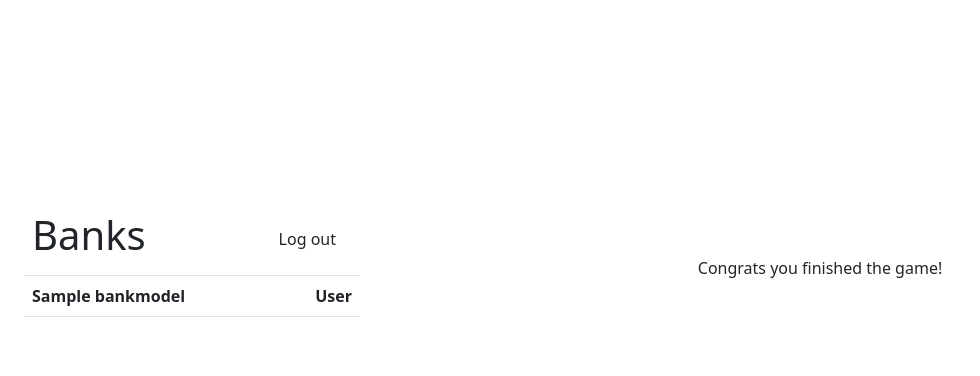
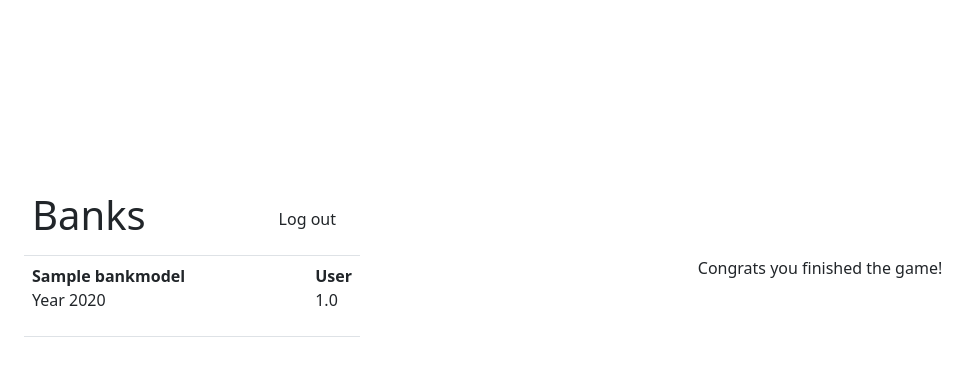
Before and after one commit to eduardragea/bank, a Django app: page /dashboard/ in a window 1280 px wide. Shown: the part 152-528 px from the top of the page, without its empty margins (0-980 px from the left). Run offline with Django 4.2, Linux system fonts and the light colour scheme; a user stored in the database is signed in; tables that the repository leaves empty hold one stand-in row (values such as "Sample post"); some libraries are stand-ins or nearby versions.

Commit message:
Show just year 0 without inputs at beginning and fix all errors that may come with it.

```diff
--- a/game/templates/base.html
+++ b/game/templates/base.html
@@ -97,15 +97,18 @@
 
         $('#B5').html($('#B82').html());
 
-        if(!isUpdate && $('#D76').val()==90) {
+        if(!isUpdate && $('#D76').val()==0.0) {
           $('#D76').val($('#B76').html());
         }
-        if(!isUpdate && $('#D77').val()==90) {
+        if(!isUpdate && $('#D77').val()==0.0) {
           $('#D77').val($('#B77').html());
         }
         $('#D78').val($('#B78').html());
 
         $('#E88').html($('#C89').html());
+        if($('#overrideJVS').val()) {
+          $('#E88').html(10.0);
+        }
 
         var e91 = parseFloat($('#E88').html()) + e85 + e84;
         // if(e91%1==0)
@@ -240,7 +243,7 @@
         // else
         $('#B111').html(b111.toFixed(1));
 
-        if(!isUpdate && $('#D75').val()==90) {
+        if(!isUpdate && $('#D75').val()==89) {
           var d75 = parseFloat($('#B75').html()) + b111;
           // if(d75%1==0)
           // $('#D75').val(d75+'.0');
--- a/game/templates/dashboard.html
+++ b/game/templates/dashboard.html
@@ -22,10 +22,16 @@
             <tr>
               <td class="align-middle">
                 <b>{{ bank.name }}</b>
+                {% if bank.year == 7 %}
+                <p>Finished</p>
+                {% else %}
+                <p>Year {{ bank.year }}</p>
+                {% endif %}
               </td>
               <td class="align-middle">
                 <span class="float-end">
                   <b>{{ bank.fullName }}</b>
+                  <p>{{ bank.c89 }}</p>
                 </span>
               </td>
             </tr>
@@ -39,19 +45,19 @@
 </div>
 <div class="split right">
   {% if bank != None %}
-  {% if bank.year < 6 %}
+  {% if bank.year < 7 %}
   <form method="post" action="{% url 'new_year' %}">
     {% csrf_token %}
     <table>
       <thead>
         <th>Banking Wars</th>
-        <th colspan="2" id="currentYear" hidden="true">Year {{ bank.year }}</th>
-        <th colspan="2" id="nextYear">Year </th>
+        <th colspan="2" id="currentYear">Year {{ bank.year }}</th>
+        <th colspan="2" id="nextYear" hidden="true">Year </th>
           <span class="float-end">
             {% if bank.year > 0 %}
             <a href="{% url 'previous_year' %}" class="btn btn-primary">Previous Year</a>
             {% endif %}
-            {% if bank.year == 5 %}
+            {% if bank.year == 6 %}
             <input class="btn btn-primary" value="Finish" type="submit">
             {% else %}
             <input class="btn btn-primary" value="Next Year" type="submit">
@@ -236,8 +242,8 @@
         </tr>
         <tr>
           <th>{{ bank.name }}</th>
-          <th colspan="2" hidden="true">Year {{ bank.year }}</th>
-          <th colspan="2" id="nextYear2">Year </th>
+          <th colspan="2">Year {{ bank.year }}</th>
+          <th colspan="2" id="nextYear2" hidden="true">Year </th>
           <td style="color:white">____________</td>
           <td>Interbank loans</td>
         </tr>
@@ -257,10 +263,12 @@
           <td>Cash reserves</td>
           <td id="B75" hidden="true">{{ bank.b75 }}</td>
           <td hidden="true"></td>
-          {% if prev != None %}
+          {% if bank.year == 0 %}
+          <td><input id="D75" name="d75" value="90.0" class="input asd" readonly="true"></td>
+          {% elif prev != None %}
           <td><input id="D75" name="d75" value="{{ prev.d75 }}" class="input"></td>
           {% else %}
-          <td><input id="D75" name="d75" value="90.0" class="input"></td>
+          <td><input id="D75" name="d75" value="89" class="input"></td>
           {% endif %}
           <td></td>
           <td style="color:white">____________</td>
@@ -273,10 +281,12 @@
           <td>Interbank loans</td>
           <td id="B76" hidden="true">{{ bank.b76 }}</td>
           <td hidden="true"></td>
-          {% if prev != None %}
+          {% if bank.year == 0 %}
+          <td><input id="D76" name="d76" value="0.0" class="input asd" readonly="true"></td>
+          {% elif prev != None %}
           <td><input id="D76" name="d76" value="{{ prev.d76 }}" class="input"></td>
           {% else %}
-          <td><input id="D76" name="d76" value="90.0" class="input"></td>
+          <td><input id="D76" name="d76" value="0.0" class="input"></td>
           {% endif %}
           <td></td>
           <td style="color:white">____________</td>
@@ -289,10 +299,12 @@
           <td>Mortgages</td>
           <td id="B77" hidden="true">{{ bank.b77 }}</td>
           <td hidden="true"></td>
-          {% if prev != None %}
+          {% if bank.year == 0 %}
+          <td><input id="D77" name="d77" value="0.0" class="input asd" readonly="true"></td>
+          {% elif prev != None %}
           <td><input id="D77" name="d77" value="{{ prev.d77 }}" class="input"></td>
           {% else %}
-          <td><input id="D77" name="d77" value="90.0" class="input"></td>
+          <td><input id="D77" name="d77" value="0.0" class="input"></td>
           {% endif %}
           <td></td>
           <td style="color:white">____________</td>
@@ -368,7 +380,9 @@
           <td hidden="true"></td>
           <td id="C84" hidden="true">{{ bank.c84 }}</td>
           <td></td>
-          {% if prev != None %}
+          {% if bank.year == 0 %}
+          <td><input id="E84" name="e84" value="90.0" class="input asd" readonly="true"></td>
+          {% elif prev != None %}
           <td><input id="E84" name="e84" value="{{ prev.e84 }}" class="input"></td>
           {% else %}
           <td><input id="E84" name="e84" value="90.0" class="input"></td>
@@ -384,7 +398,9 @@
           <td hidden="true"></td>
           <td id="C85" hidden="true">{{ bank.c85 }}</td>
           <td></td>
-          {% if prev != None %}
+          {% if bank.year == 0 %}
+          <td><input id="E85" name="e85" value="0.0" class="input asd" readonly="true"></td>
+          {% elif prev != None %}
           <td><input id="E85" name="e85" value="{{ prev.e85 }}" class="input"></td>
           {% else %}
           <td><input id="E85" name="e85" value="0.0" class="input"></td>
@@ -416,6 +432,9 @@
           <td hidden="true"></td>
           <td id="C88" hidden="true">10.0</td>
           <td></td>
+          {% if bank.year == 0 %}
+          <input hidden="true" id="overrideJVS" value="1"></input>
+          {% endif %}
           <td id="E88" class="liability">10.0</td>
           <td style="color:white">____________</td>
           <td class="emphasized">- Cost</td>
@@ -506,8 +525,8 @@
         </tr>
         <tr>
           <th>{{ bank.name }}</th>
-          <th colspan="2" hidden="true">Year {{ bank.year }}</th>
-          <th colspan="2" id="nextYear3">Year </th>
+          <th colspan="2">Year {{ bank.year }}</th>
+          <th colspan="2" id="nextYear3" hidden="true">Year </th>
           <td style="color:white">____________</td>
           <td class="emphasized">- Total assets %</td>
           <td id="B61" hidden="true">5.00%</td>
@@ -605,7 +624,9 @@
           <td>Other income/(expense)</td>
           <td id="B108" hidden="true">{{ bank.b108 }}</td>
           <td hidden="true"></td>
-          {% if prev != None %}
+          {% if bank.year == 0 %}
+          <td><input id="D108" name="d108" value="0.0" class="input asd" readonly="true"></td>
+          {% elif prev != None %}
           <td><input id="D108" name="d108" value="{{ prev.d108 }}" class="input"></td>
           {% else %}
           <td><input id="D108" name="d108" value="0.0" class="input"></td>
```
